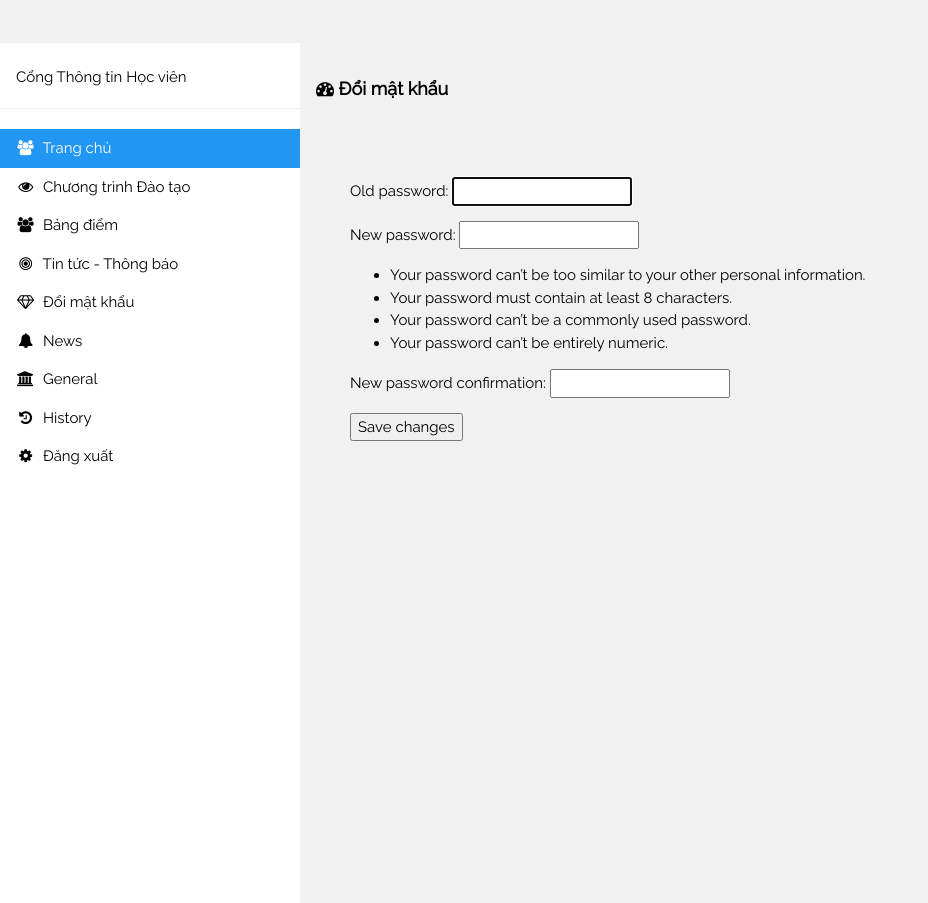
After one commit to hieunqdev/vmu_project, a Django app: page /account/password/ in a window 1280 px wide. The commit adds this page. Shown: the whole page, without its empty margins (0-928 px from the left). Run offline with Django 4.2, Linux system fonts and the light colour scheme.

Commit message:
change pass ok, fix news, add info to db

```diff
--- /dev/null
+++ b/account/urls.py
@@ -0,0 +1,6 @@
+from django.urls import path
+from . import views
+
+urlpatterns = [
+    path('password/', views.change_password, name='change_password'),
+]
--- a/account/views.py
+++ b/account/views.py
@@ -1,3 +1,22 @@
 from django.shortcuts import render
+from django.contrib import messages
+from django.contrib.auth import update_session_auth_hash
+from django.contrib.auth.forms import PasswordChangeForm
+from django.shortcuts import render, redirect
+# Create your views here.
 
-# Create your views here.
+def change_password(request):
+    if request.method == 'POST':
+        form = PasswordChangeForm(request.user, request.POST)
+        if form.is_valid():
+            user = form.save()
+            update_session_auth_hash(request, user)  # Important!
+            messages.success(request, 'Your password was successfully updated!')
+            return redirect('change_password')
+        else:
+            messages.error(request, 'Please correct the error below.')
+    else:
+        form = PasswordChangeForm(request.user)
+    return render(request, 'change_password.html', {
+        'form': form
+    })
--- a/templates/base.html
+++ b/templates/base.html
@@ -74,11 +74,11 @@
         <a href="{% url 'scores' %}" class="w3-bar-item w3-button w3-padding"
           ><i class="fa fa-users fa-fw"></i>  Bảng điểm</a
         >
-        <a href="#" class="w3-bar-item w3-button w3-padding"
-          ><i class="fa fa-bullseye fa-fw"></i>  Geo</a
+        <a href="{% url 'news' %}" class="w3-bar-item w3-button w3-padding"
+          ><i class="fa fa-bullseye fa-fw"></i>  Tin tức - Thông báo</a
         >
-        <a href="#" class="w3-bar-item w3-button w3-padding"
-          ><i class="fa fa-diamond fa-fw"></i>  Orders</a
+        <a href="{% url 'change_password' %}" class="w3-bar-item w3-button w3-padding"
+          ><i class="fa fa-diamond fa-fw"></i>  Đổi mật khẩu</a
         >
         <a href="#" class="w3-bar-item w3-button w3-padding"
           ><i class="fa fa-bell fa-fw"></i>  News</a
--- /dev/null
+++ b/templates/change_password.html
@@ -0,0 +1,19 @@
+{% include 'base.html' %}
+{% load static %}
+{% block content %}
+<link rel="stylesheet" href="{% static 'assets/css/scores.css' %}" />
+<div class="w3-main" style="margin-left: 300px; margin-top: 43px">
+  <header class="w3-container" style="padding-top: 22px">
+    <h5>
+      <b><i class="fa fa-dashboard"></i> Đổi mật khẩu</b>
+    </h5>
+  </header>
+
+<div id="container">
+<form method="POST" style="padding: 50px; letter-spacing: 100%;">
+    {% csrf_token %}
+    <p>{{form.as_p}}</p>
+    <button type="submit">Save changes</button>
+</form>
+</div>
+{% endblock content %}
--- a/templates/index.html
+++ b/templates/index.html
@@ -39,12 +39,13 @@
           <h3>{{notification.type}}</h3>
           <ul>
             <li>
-              <a href="{% url 'news' %}">{{notification.news}}</a>
+              <a href="#" class="show">{{notification.news}}</a>
             </li>
           </ul>
         </div>
         {% endfor %}
       </div>
     </div>
+    <script src="{% static 'assets/js/news.js' %}"></script>
   </body>
 </html>
--- a/templates/news.html
+++ b/templates/news.html
@@ -11,8 +11,7 @@
   <body>
     <div id="container">
       <div id="menu">
-        <h4><a href="{% url 'index' %}">TRANG CHỦ</a></h4>
-        <h4><a href="{% url 'index' %}">TRANG CHỦ</a></h4>
+        <h4><a href="{% url 'home' %}">Trang chủ</a></h4>
       </div>
       <h4 class="news_notification">TIN TỨC - THÔNG BÁO</h4>
       <br />
--- a/vmu/urls.py
+++ b/vmu/urls.py
@@ -22,4 +22,5 @@ urlpatterns = [
     path('', include('news.urls')),
     path('training_programme/', include('training_programme.urls')),
     path('student/', include('student.urls')),
+    path('account/', include('account.urls')),
 ]
```
Also changed, not shown: news/views.py (+10 -4 lines), static/assets/js/news.js (added, +7 -0 lines), static/assets/js/main.js (line endings or trailing spaces), vmu/settings.py (line endings or trailing spaces).
